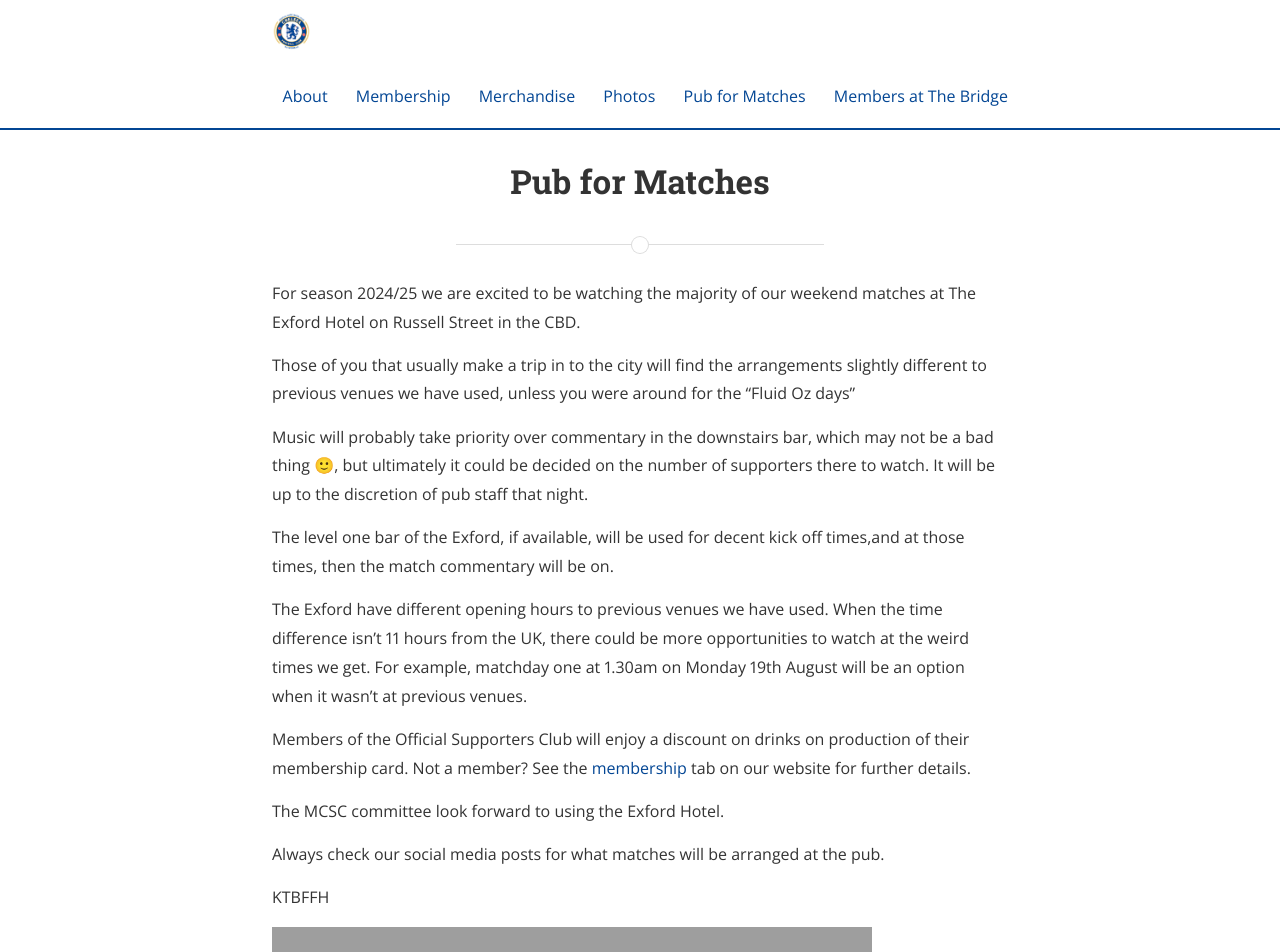
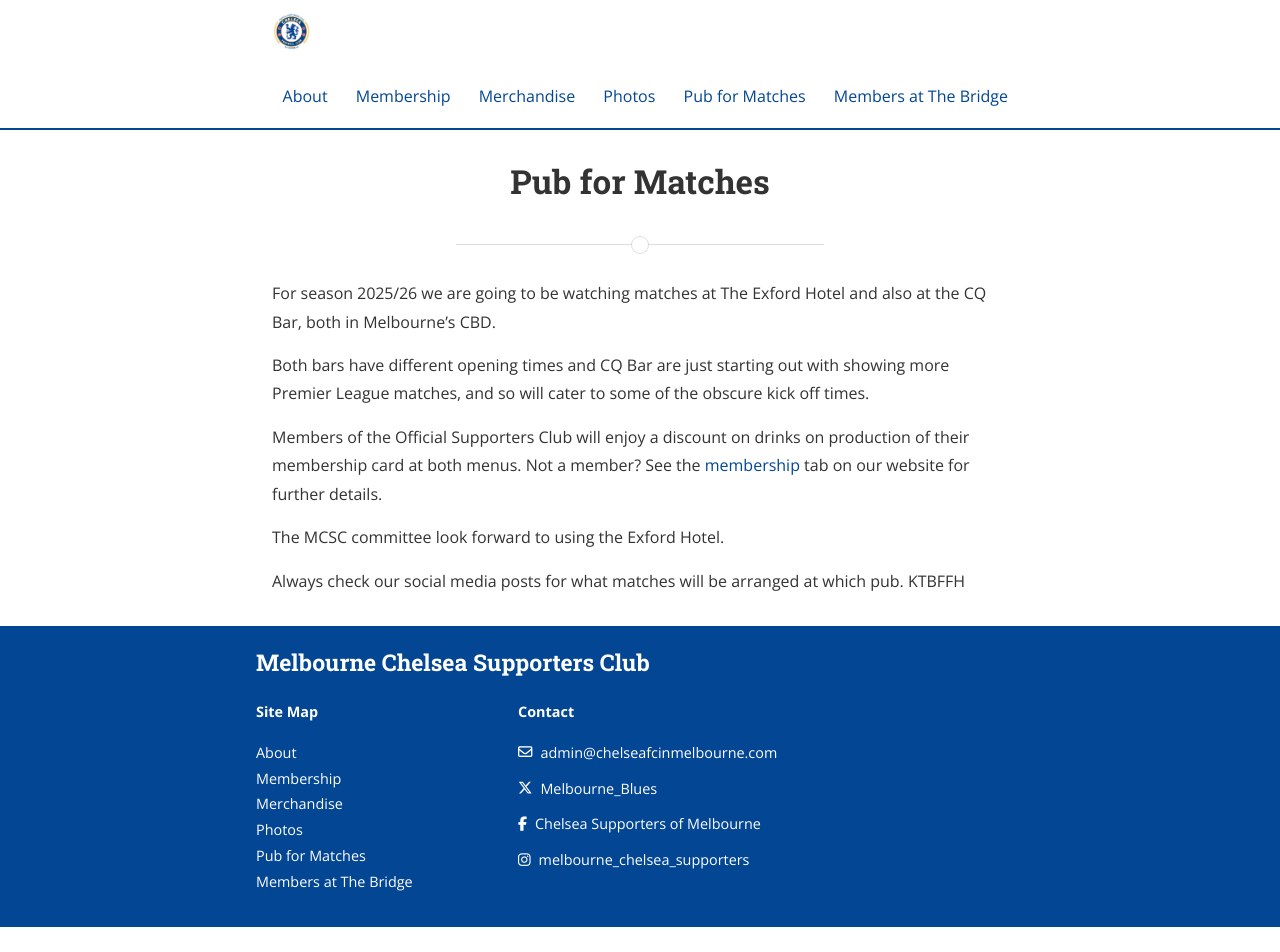
Before and after one commit to Foxh0und/MCSC, a Jekyll site: the page built from pubformatches.md, in a window 1280 px wide and 1400 px high. Shown: the top 952 px of the window. Built offline with Jekyll 4.4.1, drawn with Linux system fonts in a browser that asks for light colours; nearby versions of some CDN libraries; grey boxes are pictures that could not be loaded.

Commit message:
Update pubformatches.md

```diff
--- a/pubformatches.md
+++ b/pubformatches.md
@@ -3,26 +3,14 @@
 title: Pub for Matches
 permalink: /pubformatches/
 ---
-For season 2024/25 we are excited to be watching the majority of our weekend matches at The Exford Hotel on Russell Street in the CBD.
+For season 2025/26 we are going to be watching matches at The Exford Hotel and also at the CQ Bar, both in Melbourne’s CBD.
 
-Those of you that usually make a trip in to the city will find the arrangements slightly different to previous venues we have used, unless you were around for the "Fluid Oz days"
+Both bars have different opening times and CQ Bar are just starting out with showing more Premier League matches, and so will cater to some of the obscure kick off times.
 
-Music will probably take priority over commentary in the downstairs bar, which may not be a bad thing 🙂, but ultimately it could be decided on the number of supporters there to watch.
-It will be up to the discretion of pub staff that night.
-
-The level one bar of the Exford, if available, will be used for decent kick off times,and at those times, then the match commentary will be on.
-
-The Exford have different opening hours to previous venues we have used.
-When the time difference isn't 11 hours from the UK, there could be more opportunities to watch at the weird times we get.
-For example, matchday one at 1.30am on Monday 19th August will be an option when it wasn't at previous venues.
-
-Members of the Official Supporters Club will enjoy a discount on drinks on production of their membership card.
+Members of the Official Supporters Club will enjoy a discount on drinks on production of their membership card at both menus.
 Not a member? See the [membership](https://www.chelseafcinmelbourne.com/membership/) tab on our website for further details.
 
 The MCSC committee look forward to using the Exford Hotel.
 
-Always check our social media posts for what matches will be arranged at the pub.
-
+Always check our social media posts for what matches will be arranged at which pub.
 KTBFFH
-
-<iframe src="https://www.google.com/maps/embed?pb=!1m14!1m8!1m3!1d12608.288255046715!2d144.967444!3d-37.811781!3m2!1i1024!2i768!4f13.1!3m3!1m2!1s0x6ad642c977d7cbcb%3A0x731d751185b0705c!2sExford%20Hotel!5e0!3m2!1sen!2sau!4v1723436503576!5m2!1sen!2sau" width="600" height="450" style="border:0;" allowfullscreen="" loading="lazy" referrerpolicy="no-referrer-when-downgrade"></iframe>
```
